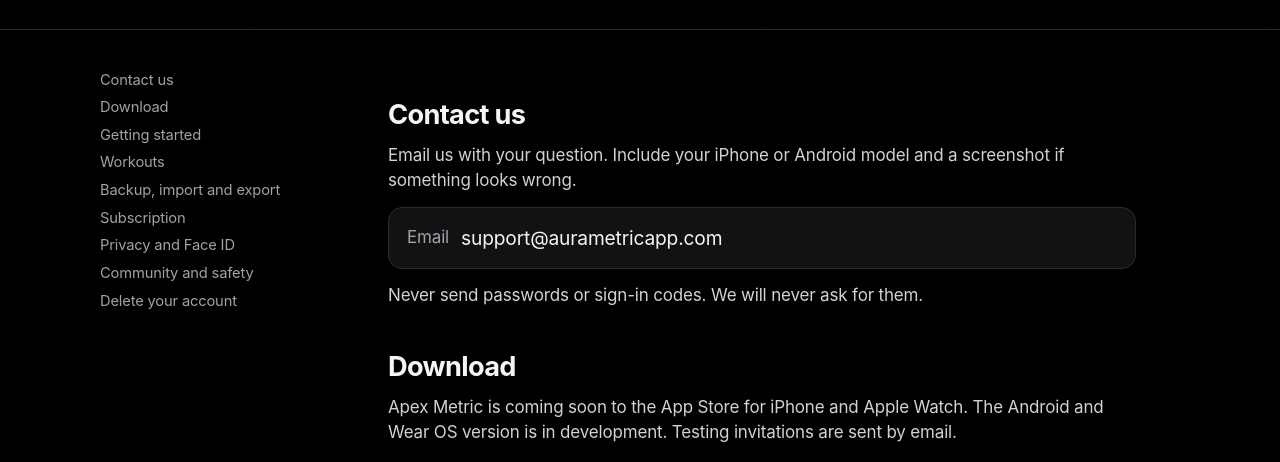
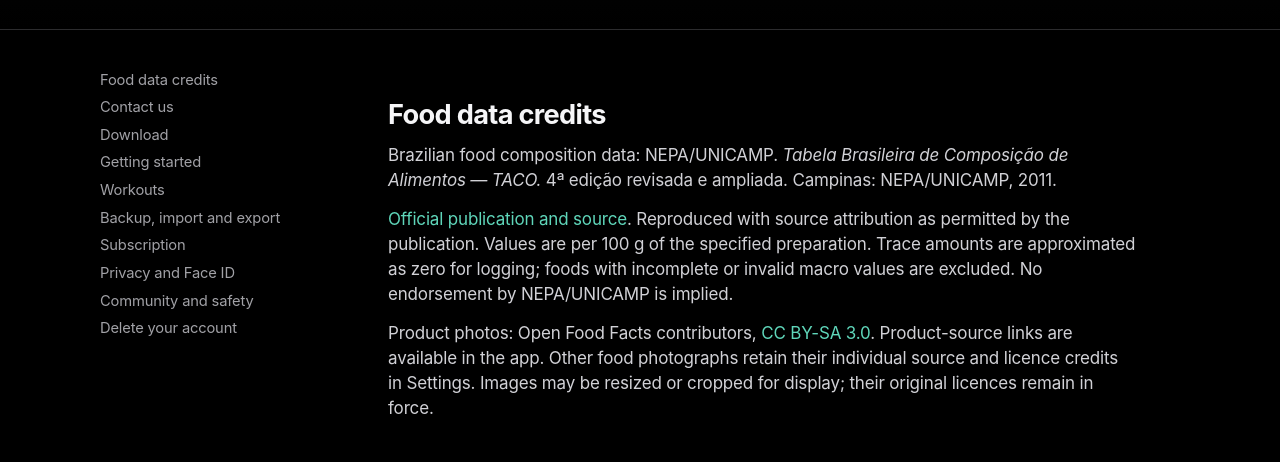
Before and after one commit to yuridemelo/apexmetric-website, a plain HTML site: page support.html in a window 1280 px wide. Shown: the part 301-763 px from the top of the page. Drawn offline with Linux system fonts and the light colour scheme.

Commit message:
Support: food data credits (TACO, Open Food Facts)

```diff
--- a/support.html
+++ b/support.html
@@ -16,7 +16,9 @@
 <button class="theme-btn" type="button" data-theme-toggle aria-label="Theme: dark"><svg class="ti-dark" viewBox="0 0 24 24" aria-hidden="true"><path d="M20 14.5A8 8 0 1 1 9.5 4a6.5 6.5 0 0 0 10.5 10.5z"/></svg><svg class="ti-light" viewBox="0 0 24 24" aria-hidden="true"><circle cx="12" cy="12" r="4.2"/><path d="M12 2.5v2.2M12 19.3v2.2M2.5 12h2.2M19.3 12h2.2M5.3 5.3l1.6 1.6M17.1 17.1l1.6 1.6M5.3 18.7l1.6-1.6M17.1 6.9l1.6-1.6"/></svg><svg class="ti-auto" viewBox="0 0 24 24" aria-hidden="true"><circle cx="12" cy="12" r="8.5"/><path d="M12 3.5a8.5 8.5 0 0 1 0 17z" class="fill"/></svg></button>
 <a class="ap-btn sm" href="index.html#pricing">Get</a>
 </div></nav><main class="ap-doc"><section class="doc-hero"><div class="wrap"><p class="eyebrow">Help</p><h1>Support</h1><p class="lead">Answers to common questions, and how to reach us. We reply within 2 business days.</p></div></section>
-<div class="wrap doc"><nav class="toc" aria-label="On this page"><a href="#contact">Contact us</a><a href="#launch">Download</a><a href="#start">Getting started</a><a href="#workouts">Workouts</a><a href="#data">Backup, import and export</a><a href="#subs">Subscription</a><a href="#privacy">Privacy and Face ID</a><a href="#community">Community and safety</a><a href="#delete">Delete your account</a></nav><div class="prose"><h2 id="contact">Contact us</h2><p>Email us with your question. Include your iPhone or Android model and a screenshot if something looks wrong.</p><div class="contact"><span class="muted">Email</span><code>support@aurametricapp.com</code></div>
+<div class="wrap doc"><nav class="toc" aria-label="On this page"><a href="#food-data">Food data credits</a><a href="#contact">Contact us</a><a href="#launch">Download</a><a href="#start">Getting started</a><a href="#workouts">Workouts</a><a href="#data">Backup, import and export</a><a href="#subs">Subscription</a><a href="#privacy">Privacy and Face ID</a><a href="#community">Community and safety</a><a href="#delete">Delete your account</a></nav><div class="prose"><h2 id="food-data">Food data credits</h2><p>Brazilian food composition data: NEPA/UNICAMP. <em>Tabela Brasileira de Composição de Alimentos — TACO.</em> 4ª edição revisada e ampliada. Campinas: NEPA/UNICAMP, 2011.</p>
+<p><a href="https://nepa.unicamp.br/publicacoes/">Official publication and source</a>. Reproduced with source attribution as permitted by the publication. Values are per 100 g of the specified preparation. Trace amounts are approximated as zero for logging; foods with incomplete or invalid macro values are excluded. No endorsement by NEPA/UNICAMP is implied.</p>
+<p>Product photos: Open Food Facts contributors, <a href="https://creativecommons.org/licenses/by-sa/3.0/">CC BY-SA 3.0</a>. Product-source links are available in the app. Other food photographs retain their individual source and licence credits in Settings. Images may be resized or cropped for display; their original licences remain in force.</p><h2 id="contact">Contact us</h2><p>Email us with your question. Include your iPhone or Android model and a screenshot if something looks wrong.</p><div class="contact"><span class="muted">Email</span><code>support@aurametricapp.com</code></div>
 <p class="muted">Never send passwords or sign-in codes. We will never ask for them.</p><h2 id="launch">Download</h2><p>Apex Metric is coming soon to the App Store for iPhone and Apple Watch. The Android and Wear OS version is in development. Testing invitations are sent by email.</p><h2 id="start">Getting started</h2><ul><li><strong>Set-up:</strong> answer the questions on first launch. Change anything later in Settings (gear icon at the top of each tab).</li>
 <li><strong>Your first workout:</strong> tap Start workout on My Plan, then Start set and Finish set for each set. The rest timer starts by itself.</li>
 <li><strong>The guided tour</strong> runs once per screen. Replay it in Settings › Show the app tour again.</li></ul><h2 id="workouts">Workouts</h2><ul><li><strong>Change weight or reps:</strong> tap the number and type, or use + and −. Tap Done above the number pad to close it.</li>
```
